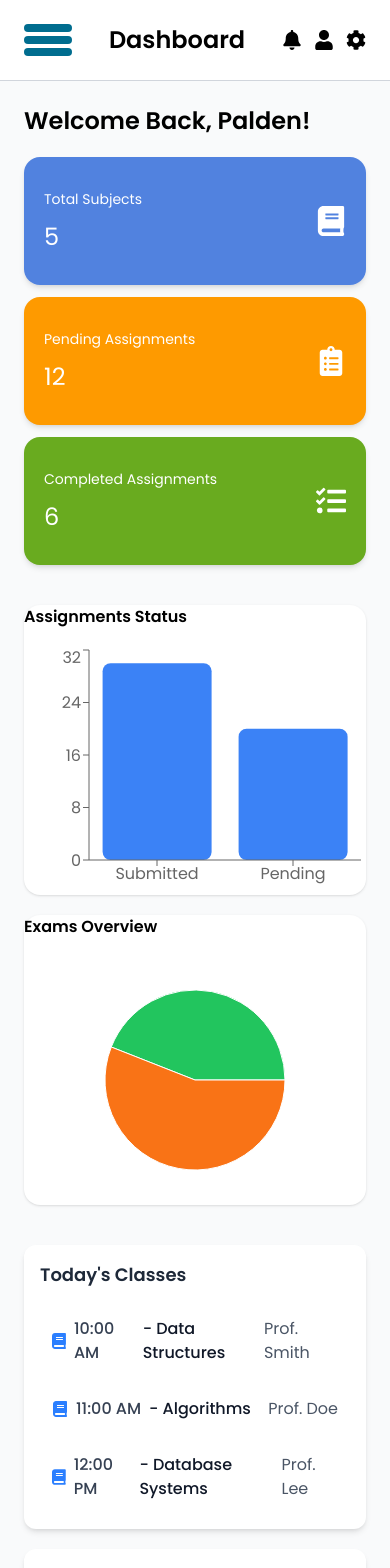
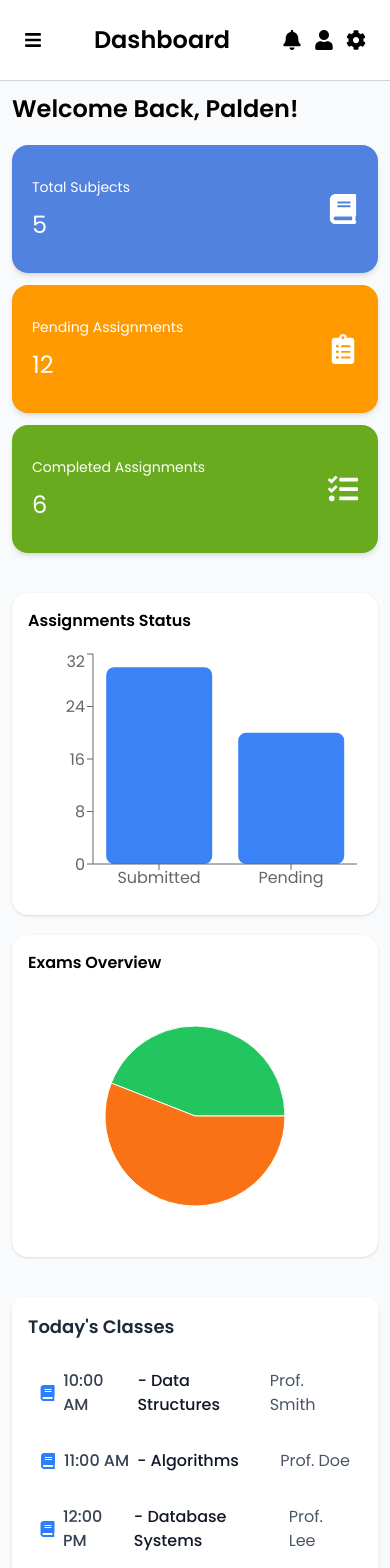
Before and after one commit to paldentitung/ClassSync, a React (Vite) app in the folder frontend/: page /dashboard/student in a window 390 px wide. Shown: the top 1568 px of the page. Built offline with nearby package versions, Linux system fonts and the light colour scheme.

Commit message:
improve dashboard

```diff
--- a/frontend/Components/Header.jsx
+++ b/frontend/Components/Header.jsx
@@ -3,6 +3,7 @@ import { FaBell, FaUser, FaCog } from "react-icons/fa";
 import { SideBarContext } from "../Context/SidebarContext";
 import SideBar from "./SideBar";
 import { useNavigate } from "react-router-dom";
+import { FaBars } from "react-icons/fa";
 const Header = ({ title }) => {
   const { showSideBar, setShowSideBar } = useContext(SideBarContext);
   const navigate = useNavigate();
@@ -12,9 +13,7 @@ const Header = ({ title }) => {
         onClick={() => setShowSideBar(!showSideBar)}
         className="flex flex-col gap-1  md:hidden"
       >
-        <span className="w-12 h-2 bg-(--mainColor) rounded-md"></span>
-        <span className="w-12 h-2 bg-(--mainColor) rounded-md"></span>
-        <span className="w-12 h-2 bg-(--mainColor) rounded-md"></span>
+        <FaBars size={18} />
       </button>
       <div className="text-2xl font-semibold">{title}</div>
       <div className="flex gap-3 items-center">
--- a/frontend/Pages/DashboardStudent.jsx
+++ b/frontend/Pages/DashboardStudent.jsx
@@ -37,7 +37,7 @@ const DashboardStudent = () => {
   return (
     <section>
       <Header title="Dashboard" />
-      <div className="p-6 flex flex-col gap-5">
+      <div className=" p-3 md:p-6 flex flex-col gap-5">
         <div>
           <span className="text-2xl font-semibold">Welcome Back, Palden!</span>
         </div>
@@ -73,7 +73,7 @@ const DashboardStudent = () => {
           </section>
 
           <section className="grid grid-cols-1 md:grid-cols-2 gap-5">
-            <div className="bg-white rounded-2xl shadow flex flex-col space-y-3.5 ">
+            <div className="bg-white rounded-2xl shadow flex p-4 flex-col space-y-3.5 ">
               <h3 className="font-semibold mb-4">Assignments Status</h3>
               <ResponsiveContainer width="100%" height={250}>
                 <BarChart data={data}>
@@ -84,7 +84,7 @@ const DashboardStudent = () => {
                 </BarChart>
               </ResponsiveContainer>
             </div>
-            <div className="bg-white rounded-2xl shadow">
+            <div className="bg-white rounded-2xl p-4 shadow">
               <h3 className="font-semibold mb-4">Exams Overview</h3>
 
               <ResponsiveContainer width="100%" height={250}>
--- a/frontend/Pages/DashboardTeacher.jsx
+++ b/frontend/Pages/DashboardTeacher.jsx
@@ -61,7 +61,7 @@ const DashboardTeacher = () => {
   return (
     <section>
       <Header title="Dashboard" />
-      <div className="p-6 flex flex-col gap-5">
+      <div className=" p-3 md:p-6 flex flex-col gap-5">
         <div>
           <span className="text-2xl font-semibold">
             Welcome Back, Professor!
--- a/frontend/index.html
+++ b/frontend/index.html
@@ -3,7 +3,7 @@
   <head>
     <meta charset="UTF-8" />
     <meta name="viewport" content="width=device-width, initial-scale=1.0" />
-    <title>frontend</title>
+    <title>Class Sync</title>
     <link rel="preconnect" href="https://fonts.googleapis.com" />
     <link rel="preconnect" href="https://fonts.gstatic.com" crossorigin />
     <link
```
